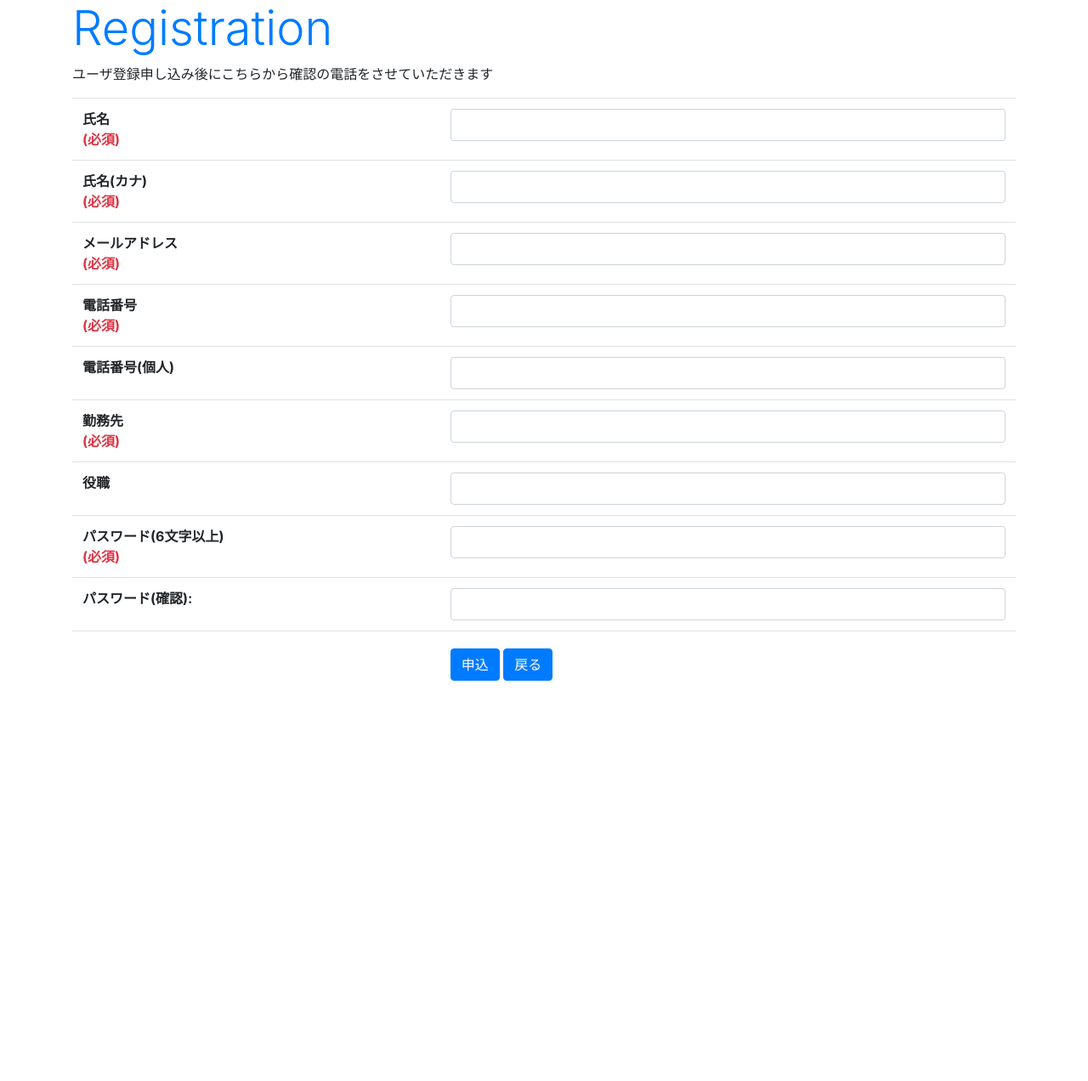
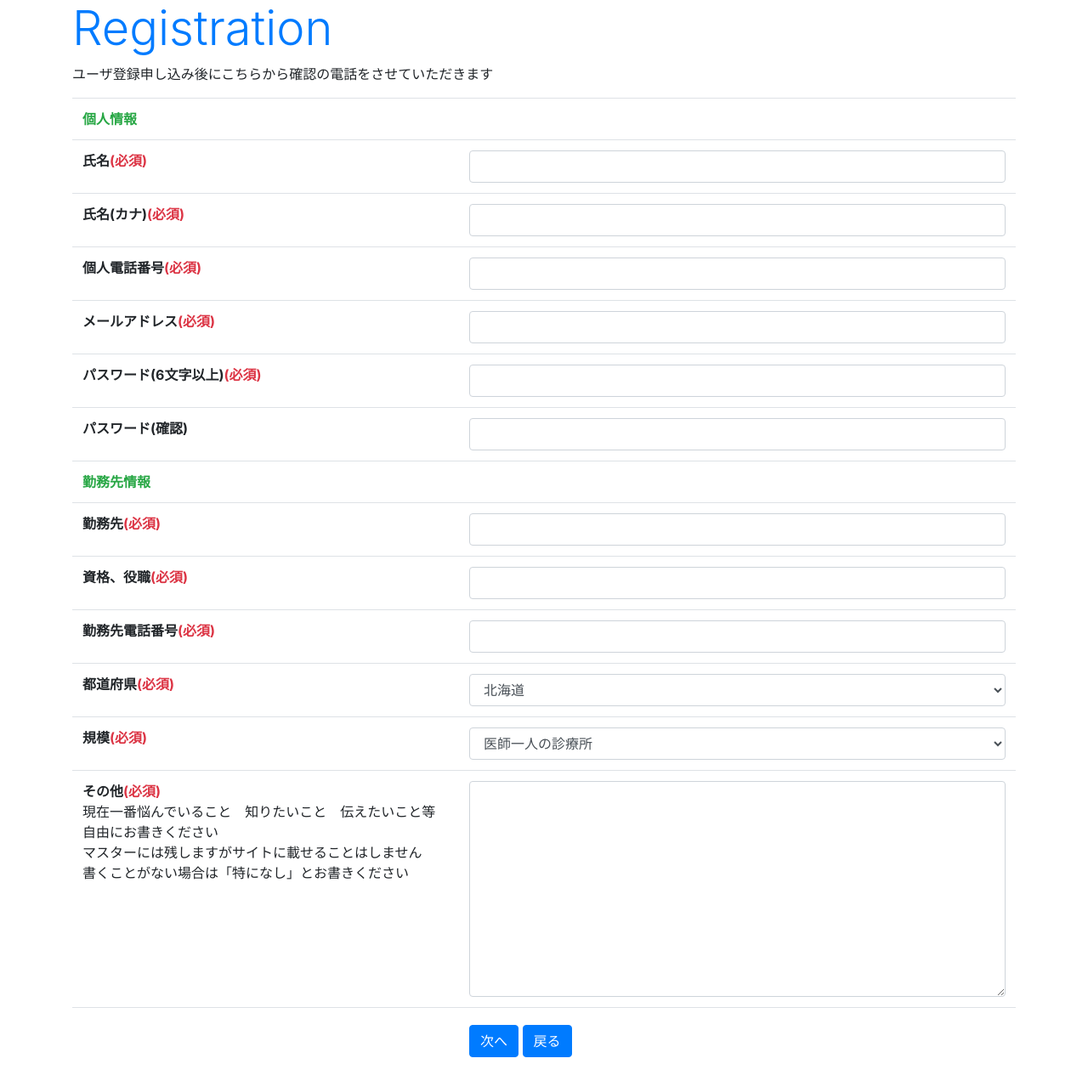
Before and after one commit to il-piccola/checkpassword, a Django app: page /addmember/ in a window 1280 px wide. Shown: the whole page at 85% size. Before the commit the page ends 801 px from the top, so only its background shows below. Run offline with Django 3.2, Linux system fonts and the light colour scheme; some libraries are stand-ins or nearby versions.

Commit message:
項目追加＆メール送信機能追加

```diff
--- a/app/forms.py
+++ b/app/forms.py
@@ -3,17 +3,113 @@ from django.forms import ModelForm
 from .models import *
 
 class MemberForm(forms.ModelForm) :
+    PREFECTURES = (
+        ("北海道","北海道"),
+        ("青森県","青森県"),
+        ("岩手県","岩手県"),
+        ("宮城県","宮城県"),
+        ("秋田県","秋田県"),
+        ("山形県","山形県"),
+        ("福島県","福島県"),
+        ("茨城県","茨城県"),
+        ("栃木県","栃木県"),
+        ("群馬県","群馬県"),
+        ("埼玉県","埼玉県"),
+        ("千葉県","千葉県"),
+        ("東京都","東京都"),
+        ("神奈川県","神奈川県"),
+        ("新潟県","新潟県"),
+        ("富山県","富山県"),
+        ("石川県","石川県"),
+        ("福井県","福井県"),
+        ("山梨県","山梨県"),
+        ("長野県","長野県"),
+        ("岐阜県","岐阜県"),
+        ("静岡県","静岡県"),
+        ("愛知県","愛知県"),
+        ("三重県","三重県"),
+        ("滋賀県","滋賀県"),
+        ("京都府","京都府"),
+        ("大阪府","大阪府"),
+        ("兵庫県","兵庫県"),
+        ("奈良県","奈良県"),
+        ("和歌山県","和歌山県"),
+        ("鳥取県","鳥取県"),
+        ("島根県","島根県"),
+        ("岡山県","岡山県"),
+        ("広島県","広島県"),
+        ("山口県","山口県"),
+        ("徳島県","徳島県"),
+        ("香川県","香川県"),
+        ("愛媛県","愛媛県"),
+        ("高知県","高知県"),
+        ("福岡県","福岡県"),
+        ("佐賀県","佐賀県"),
+        ("長崎県","長崎県"),
+        ("熊本県","熊本県"),
+        ("大分県","大分県"),
+        ("宮崎県","宮崎県"),
+        ("鹿児島県","鹿児島県"),
+        ("沖縄県","沖縄県"),
+        ("海外","海外"),
+    )
+    SCALE = (
+        ("医師一人の診療所", "医師一人の診療所"),
+        ("医師数人の診療所", "医師数人の診療所"),
+        ("数十床クラスの病院", "数十床クラスの病院"),
+        ("それ以上の大規模病院", "それ以上の大規模病院"),
+    )
     name = forms.CharField(label="氏名", widget=forms.TextInput(attrs={'class':'form-control'}))
     kana = forms.CharField(label="氏名(カナ)", widget=forms.TextInput(attrs={'class':'form-control'}))
+    tel1 = forms.CharField(label="個人電話番号", max_length=11, widget=forms.TextInput(attrs={'class':'form-control', 'pattern':'^[0-9]+$'}))
     mail = forms.CharField(label="メールアドレス", widget=forms.EmailInput(attrs={'class':'form-control'}))
-    tel1 = forms.CharField(label="電話番号", max_length=11, widget=forms.NumberInput(attrs={'class':'form-control'}))
-    tel2 = forms.CharField(label="電話番号(個人)", max_length=11, required=False, widget=forms.NumberInput(attrs={'class':'form-control'}))
+    password = forms.CharField(label="パスワード", min_length=6, widget=forms.PasswordInput(attrs={'class':'form-control'}))
     organization = forms.CharField(label="勤務先", widget=forms.TextInput(attrs={'class':'form-control'}))
-    position = forms.CharField(label="役職", required=False, widget=forms.TextInput(attrs={'class':'form-control'}))
-    password = forms.CharField(label="パスワード", min_length=6, widget=forms.PasswordInput(attrs={'class':'form-control'}))
+    position = forms.CharField(label="資格、役職", widget=forms.TextInput(attrs={'class':'form-control'}))
+    tel2 = forms.CharField(label="勤務先電話番号", max_length=11, widget=forms.TextInput(attrs={'class':'form-control', 'pattern':'^[0-9]+$'}))
+    prefectures = forms.ChoiceField(label="都道府県", widget=forms.Select(attrs={'class':'form-control'}), choices=PREFECTURES)
+    scale = forms.ChoiceField(label="規模", widget=forms.Select(attrs={'class':'form-control'}), choices=SCALE)
+    others = forms.CharField(label="その他", widget=forms.Textarea(attrs={'class':'form-control', 'cols':'80', 'rows':'10'}))
     class Meta :
         model = Member
-        fields = ['name', 'kana', 'mail', 'tel1', 'tel2', 'organization', 'position', 'password', ]
+        fields = ['name', 'kana', 'tel1', 'mail', 'password', 'organization', 'position', 'tel2', 'prefectures', 'scale', 'others', ]
+
+class ScheduleForm(forms.Form) :
+    date1 = forms.DateTimeField(widget=forms.DateInput(attrs={'type':'date', 'class':'form-control'}), input_formats=['%m月%d日(%a)'], required=False)
+    place1 = forms.CharField(widget=forms.TextInput(attrs={'class':'form-control'}), required=False)
+    tel1 = forms.CharField(max_length=11, widget=forms.TextInput(attrs={'class':'form-control', 'pattern':'^[0-9]+$'}), required=False)
+    time1 = forms.CharField(widget=forms.TextInput(attrs={'class':'form-control'}), required=False)
+    position1 = forms.CharField(widget=forms.TextInput(attrs={'class':'form-control'}), required=False)
+    date2 = forms.DateTimeField(widget=forms.DateInput(attrs={'type':'date', 'class':'form-control'}), input_formats=['%m月%d日(%a)'], required=False)
+    place2 = forms.CharField(widget=forms.TextInput(attrs={'class':'form-control'}), required=False)
+    tel2 = forms.CharField(max_length=11, widget=forms.TextInput(attrs={'class':'form-control', 'pattern':'^[0-9]+$'}), required=False)
+    time2 = forms.CharField(widget=forms.TextInput(attrs={'class':'form-control'}), required=False)
+    position2 = forms.CharField(widget=forms.TextInput(attrs={'class':'form-control'}), required=False)
+    date3 = forms.DateTimeField(widget=forms.DateInput(attrs={'type':'date', 'class':'form-control'}), input_formats=['%m月%d日(%a)'], required=False)
+    place3 = forms.CharField(widget=forms.TextInput(attrs={'class':'form-control'}), required=False)
+    tel3 = forms.CharField(max_length=11, widget=forms.TextInput(attrs={'class':'form-control', 'pattern':'^[0-9]+$'}), required=False)
+    time3 = forms.CharField(widget=forms.TextInput(attrs={'class':'form-control'}), required=False)
+    position3 = forms.CharField(widget=forms.TextInput(attrs={'class':'form-control'}), required=False)
+    date4 = forms.DateTimeField(widget=forms.DateInput(attrs={'type':'date', 'class':'form-control'}), input_formats=['%m月%d日(%a)'], required=False)
+    place4 = forms.CharField(widget=forms.TextInput(attrs={'class':'form-control'}), required=False)
+    tel4 = forms.CharField(max_length=11, widget=forms.TextInput(attrs={'class':'form-control', 'pattern':'^[0-9]+$'}), required=False)
+    time4 = forms.CharField(widget=forms.TextInput(attrs={'class':'form-control'}), required=False)
+    position4 = forms.CharField(widget=forms.TextInput(attrs={'class':'form-control'}), required=False)
+    date5 = forms.DateTimeField(widget=forms.DateInput(attrs={'type':'date', 'class':'form-control'}), input_formats=['%m月%d日(%a)'], required=False)
+    place5 = forms.CharField(widget=forms.TextInput(attrs={'class':'form-control'}), required=False)
+    tel5 = forms.CharField(max_length=11, widget=forms.TextInput(attrs={'class':'form-control', 'pattern':'^[0-9]+$'}), required=False)
+    time5 = forms.CharField(widget=forms.TextInput(attrs={'class':'form-control'}), required=False)
+    position5 = forms.CharField(widget=forms.TextInput(attrs={'class':'form-control'}), required=False)
+    date6 = forms.DateTimeField(widget=forms.DateInput(attrs={'type':'date', 'class':'form-control'}), input_formats=['%m月%d日(%a)'], required=False)
+    place6 = forms.CharField(widget=forms.TextInput(attrs={'class':'form-control'}), required=False)
+    tel6 = forms.CharField(max_length=11, widget=forms.TextInput(attrs={'class':'form-control', 'pattern':'^[0-9]+$'}), required=False)
+    time6 = forms.CharField(widget=forms.TextInput(attrs={'class':'form-control'}), required=False)
+    position6 = forms.CharField(widget=forms.TextInput(attrs={'class':'form-control'}), required=False)
+    date7 = forms.DateTimeField(widget=forms.DateInput(attrs={'type':'date', 'class':'form-control'}), input_formats=['%m月%d日(%a)'], required=False)
+    place7 = forms.CharField(widget=forms.TextInput(attrs={'class':'form-control'}), required=False)
+    tel7 = forms.CharField(max_length=11, widget=forms.TextInput(attrs={'class':'form-control', 'pattern':'^[0-9]+$'}), required=False)
+    time7 = forms.CharField(widget=forms.TextInput(attrs={'class':'form-control'}), required=False)
+    position7 = forms.CharField(widget=forms.TextInput(attrs={'class':'form-control'}), required=False)
 
 class LoginForm(forms.ModelForm) :
     mail = forms.CharField(label="メールアドレス", widget=forms.EmailInput(attrs={'class':'form-control'}))
--- a/app/templates/addmember.html
+++ b/app/templates/addmember.html
@@ -12,19 +12,28 @@
     <form action="{% url 'addmember' %}" method="POST">
     {% csrf_token %}
     <table class="table">
-        <tr><th>氏名<div class="text-danger">(必須)</div></th><td>{{form.name}}</td></tr>
-        <tr><th>氏名(カナ)<div class="text-danger">(必須)</div></th><td>{{form.kana}}</td></tr>
-        <tr><th>メールアドレス<div class="text-danger">(必須)</div></th><td>{{form.mail}}</td></tr>
-        <tr><th>電話番号<div class="text-danger">(必須)</div></th><td>{{form.tel1}}</td></tr>
-        <tr><th>電話番号(個人)</th><td>{{form.tel2}}</td></tr>
-        <tr><th>勤務先<div class="text-danger">(必須)</div></th><td>{{form.organization}}</td></tr>
-        <tr><th>役職</th><td>{{form.position}}</td></tr>
-        <tr><th>パスワード(6文字以上)<div class="text-danger">(必須)</div></th><td>{{form.password}}</td></tr>
-        <tr><th>パスワード(確認):</th><td>
+        <tr><th><span class="text-success">個人情報</span></th><td></td></tr>
+        <tr><th>氏名<span class="text-danger">(必須)</span></th><td>{{form.name}}</td></tr>
+        <tr><th>氏名(カナ)<span class="text-danger">(必須)</span></th><td>{{form.kana}}</td></tr>
+        <tr><th>個人電話番号<span class="text-danger">(必須)</span></th><td>{{form.tel1}}</td></tr>
+        <tr><th>メールアドレス<span class="text-danger">(必須)</span></th><td>{{form.mail}}</td></tr>
+        <tr><th>パスワード(6文字以上)<span class="text-danger">(必須)</span></th><td>{{form.password}}</td></tr>
+        <tr><th>パスワード(確認)</th><td>
             <input type="password" name="chkpass" class="form-control" minlength="5" required id="id_chkpass">
         </td></tr>
+        <tr><th><span class="text-success">勤務先情報</span></th><td></td></tr>
+        <tr><th>勤務先<span class="text-danger">(必須)</span></th><td>{{form.organization}}</td></tr>
+        <tr><th>資格、役職<span class="text-danger">(必須)</span></th><td>{{form.position}}</td></tr>
+        <tr><th>勤務先電話番号<span class="text-danger">(必須)</span></th><td>{{form.tel2}}</td></tr>
+        <tr><th>都道府県<span class="text-danger">(必須)</span></th><td>{{form.prefectures}}</td></tr>
+        <tr><th>規模<span class="text-danger">(必須)</span></th><td>{{form.scale}}</td></tr>
+        <tr><td><b>その他<span class="text-danger">(必須)</span></b><br>
+            現在一番悩んでいること　知りたいこと　伝えたいこと等　自由にお書きください<br>
+            マスターには残しますがサイトに載せることはしません<br>
+            書くことがない場合は「特になし」とお書きください
+            </td><td>{{form.others}}</td></tr>
         <tr><th><td>
-            <input type="submit" value="申込" class="btn btn-primary mt-2">
+            <input type="submit" value="次へ" class="btn btn-primary mt-2">
             <button type="button" onclick="history.back()" class="btn btn-primary mt-2">戻る</button>
         </td></th></tr>
     </table>
--- a/app/urls.py
+++ b/app/urls.py
@@ -21,6 +21,7 @@ urlpatterns = [
     path('admin/', admin.site.urls),
     path('listmember/', views.listmember, name='listmember'),
     path('addmember/', views.addmember, name='addmember'),
+    path('addschedule/', views.addschedule, name='addschedule'),
     path('addconfirm/', views.addconfirm, name='addconfirm'),
     path('addapproval/<int:num>', views.addapproval, name='addapproval'),
     path('editmember/<int:num>', views.editmember, name='editmember'),
--- a/app/views.py
+++ b/app/views.py
@@ -1,12 +1,13 @@
 from django.shortcuts import render
-from django.http import HttpResponse
 from django.shortcuts import redirect
 from django.db.models import Q
+from django.core.mail import send_mail
 from cryptography.fernet import Fernet
 import os
 import csv
 import base64
-from .settings import KEYSTR, REMAIN_CSV
+import datetime
+from .settings import KEYSTR, REMAIN_CSV, MAILADDRESS, MAILSUBJECT, EMAIL_HOST_USER
 from .models import *
 from .forms import *
 
@@ -87,13 +88,16 @@ def addmember(request) :
         else :
             request.session['name'] = request.POST['name']
             request.session['kana'] = request.POST['kana']
+            request.session['tel1'] = request.POST['tel1']
             request.session['mail'] = request.POST['mail']
-            request.session['tel1'] = request.POST['tel1']
-            request.session['tel2'] = request.POST['tel2']
+            request.session['password'] = request.POST['password']
             request.session['organization'] = request.POST['organization']
             request.session['position'] = request.POST['position']
-            request.session['password'] = request.POST['password']
-            return redirect(to='addconfirm')
+            request.session['tel2'] = request.POST['tel2']
+            request.session['prefectures'] = request.POST['prefectures']
+            request.session['scale'] = request.POST['scale']
+            request.session['others'] = request.POST['others']
+            return redirect(to='addschedule')
     elif len(request.POST['password']) < 6 :
         params['msg'] = 'パスワードは6文字以上にしてください'
     else :
@@ -101,28 +105,72 @@ def addmember(request) :
     params['form'] = form
     return render(request, 'addmember.html', params)
 
+def addschedule(request) :
+    params = {
+        'title' : 'Schedule',
+        'msg' : '',
+        'form' : ScheduleForm(),
+    }
+    if (request.method != 'POST') :
+        params['msg'] = '明後日より一週間の予定を記入してください(日曜日　祝日は不要です)'
+        return render(request, 'addschedule.html', params)
+    txt = "月日,場所,電話番号,電話が許される時間,電話を取った方に伝える貴方の立場\r\n"
+    for i in range(1, 8) :
+        if request.POST['date'+str(i)] == "" :
+            txt += "--,"
+        else :
+            pday = datetime.datetime.strptime(request.POST['date'+str(i)], "%Y-%m-%d")
+            sday = convertweekday(datetime.datetime.strftime(pday, "%m月%d日(%a)"))
+            txt += sday+","
+        if request.POST['place'+str(i)] == "" :
+            txt += "--,"
+        else :
+            txt += request.POST['place'+str(i)]+","
+        if request.POST['tel'+str(i)] == "" :
+            txt += "--,"
+        else :
+            txt += request.POST['tel'+str(i)]+","
+        if request.POST['time'+str(i)] == "" :
+            txt += "--,"
+        else :
+            txt += request.POST['time'+str(i)]+","
+        if request.POST['position'+str(i)] == "" :
+            txt += "--\r\n"
+        else :
+            txt += request.POST['position'+str(i)]+"\r\n"
+    request.session['schedule'] = txt
+    return redirect(to='addconfirm')
+
 def addconfirm(request) :
     name = request.session['name']
     kana = request.session['kana']
+    tel1 = request.session['tel1']
     mail = request.session['mail']
-    tel1 = request.session['tel1']
-    tel2 = request.session['tel2']
+    password = request.session['password']
     organization = request.session['organization']
     position = request.session['position']
-    password = request.session['password']
+    tel2 = request.session['tel2']
+    prefectures = request.session['prefectures']
+    scale = request.session['scale']
+    others = request.session['others']
+    txt = request.session['schedule']
     if (request.method == 'POST') :
-        member = Member(name=name, kana=kana, mail=mail, tel1=tel1, tel2=tel2
-            , organization=organization, position=position, password=encodepassword(password))
+        member = Member(name=name, kana=kana, tel1=tel1, mail=mail, password=encodepassword(password)
+            , organization=organization, position=position, tel2=tel2, prefectures=prefectures
+            , scale=scale, others=others)
+        sendapplicationmail(member, txt)
         member.save()
         request.session.clear()
         request.session['msg'] = 'ユーザ登録の申し込みを受け付けました。こちらからの電話確認をお待ちください。'
         return redirect(to='login')
-    data = Member(name=name, kana=kana, mail=mail, tel1=tel1, tel2=tel2
-        , organization=organization, position=position, password=password)
+    data = Member(name=name, kana=kana, tel1=tel1, mail=mail, password=password
+        , organization=organization, position=position, tel2=tel2, prefectures=prefectures
+        , scale=scale, others=others)
     params = {
         'title' : 'Confirmation',
         'msg' : '以下の通りユーザ登録を申し込みます',
         'data' : data,
+        'schedule' : txt,
     }
     return render(request, 'addconfirm.html', params)
 
@@ -222,6 +270,34 @@ def decodepassword(passtoken) :
     token = passtoken.encode()
     return str(Fernet(key).decrypt(token).decode())
 
+def convertweekday(txt) :
+    txt = txt.replace("Mon", "月")
+    txt = txt.replace("Tue", "火")
+    txt = txt.replace("Wed", "水")
+    txt = txt.replace("Thu", "木")
+    txt = txt.replace("Fri", "金")
+    txt = txt.replace("Sat", "土")
+    txt = txt.replace("Sun", "日")
+    return txt
+
+def sendapplicationmail(member, schedule) :
+    txt = "【個人情報】\r\n"
+    txt += "氏名：" + member.name + "\r\n"
+    txt += "氏名(カナ)：" + member.kana + "\r\n"
+    txt += "個人電話番号：" + member.tel1 + "\r\n"
+    txt += "メールアドレス：" + member.mail + "\r\n"
+    txt += "パスワード：" + decodepassword(member.password) + "\r\n\r\n"
+    txt += "【勤務先情報】\r\n"
+    txt += "勤務先：" + member.organization + "\r\n"
+    txt += "資格、役職：" + member.position + "\r\n"
+    txt += "勤務先電話番号：" + member.tel2 + "\r\n"
+    txt += "都道府県：" + member.prefectures + "\r\n"
+    txt += "規模：" + member.scale + "\r\n"
+    txt += "その他：\r\n" + member.others + "\r\n\r\n"
+    txt += "【明後日より一週間の予定】\r\n"
+    txt += schedule
+    send_mail(MAILSUBJECT, txt, EMAIL_HOST_USER, [MAILADDRESS])
+
 def csvregist(form) :
     form.save()
     path = form.instance.getpath()
```
Also changed, not shown: app/models.py (+6 -3 lines), app/settings.py (+8 -0 lines), app/templates/addconfirm.html (+13 -5 lines), app/migrations/0001_initial.py, 1 other file.
